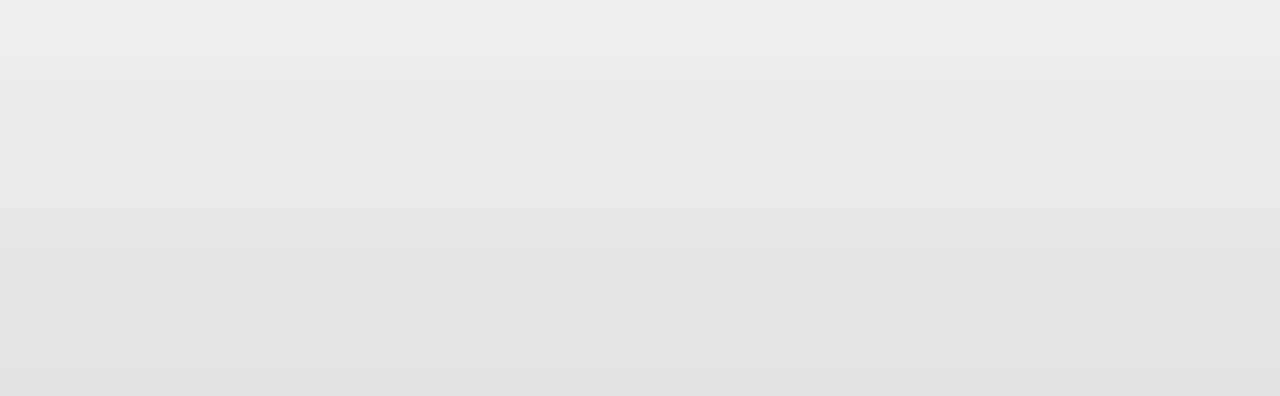
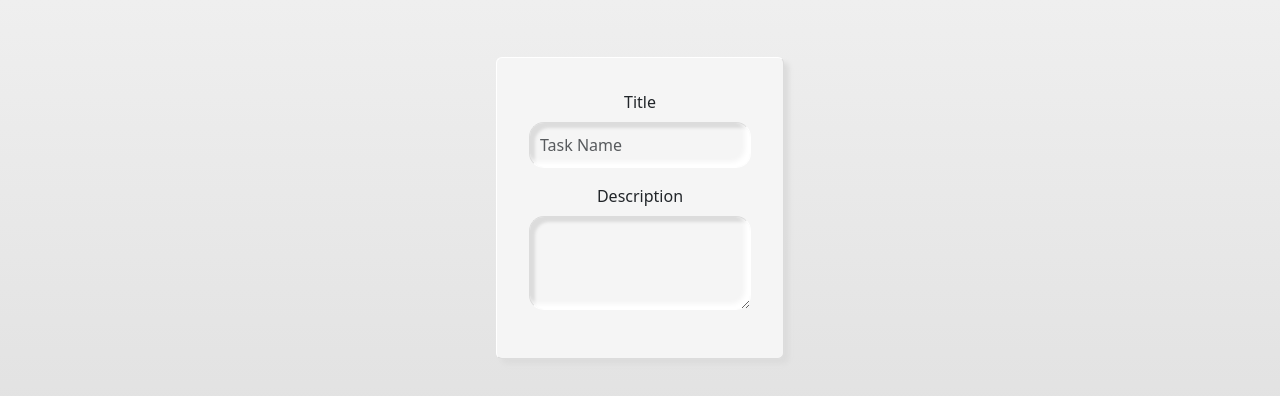
Before and after one commit to OscarHealyATU/Data-Rep-Kanban-App, a React (Vite) app in the folder my-kanban-app/: page /create in a window 1280 px wide. Shown: the part 192-588 px from the top of the page. Built offline with nearby package versions, Linux system fonts and the light colour scheme.

Commit message:
updates to create task. adding card element

```diff
--- /dev/null
+++ b/my-kanban-app/src/components/Create.css
@@ -0,0 +1,20 @@
+.createTask{
+     width: 18rem;
+    background-color: whitesmoke;
+    box-shadow: 5px 5px 5px gainsboro;
+    border-left: 1px solid white;
+    border-top: 1px solid white;
+     border-bottom: 1px solid gainsboro;
+    border-right: 1px solid gainsboro;
+}
+
+.createTask input,.createTask textarea {
+    background-color: whitesmoke;
+    padding: 10px;
+    border-radius: 15px;
+    box-shadow: inset -5px -5px 5px white, inset 5px 5px 3px gainsboro;
+    border-left: 1px solid gainsboro;
+    border-top: 1px solid gainsboro;
+     border-bottom: 1px solid white;
+    border-right: 1px solid white;
+}
--- a/my-kanban-app/src/components/Create.jsx
+++ b/my-kanban-app/src/components/Create.jsx
@@ -1,7 +1,19 @@
-export default function Create(){
-    return(
-        <form>
-
-        </form>
+import Form from 'react-bootstrap/Form';
+import Card from 'react-bootstrap/Card';
+import './Create.css';
+export default function Create() {
+    return (
+        <Card className='createTask'>
+            <Form>
+                <Form.Group className="mb-3" controlId="exampleForm.ControlInput1">
+                    <Form.Label>Title</Form.Label>
+                    <Form.Control type="text" placeholder="Task Name" />
+                </Form.Group>
+                <Form.Group className="mb-3" controlId="exampleForm.ControlTextarea1">
+                    <Form.Label>Description</Form.Label>
+                    <Form.Control as="textarea" rows={3} />
+                </Form.Group>
+            </Form>
+        </Card>
     )
 }
```
